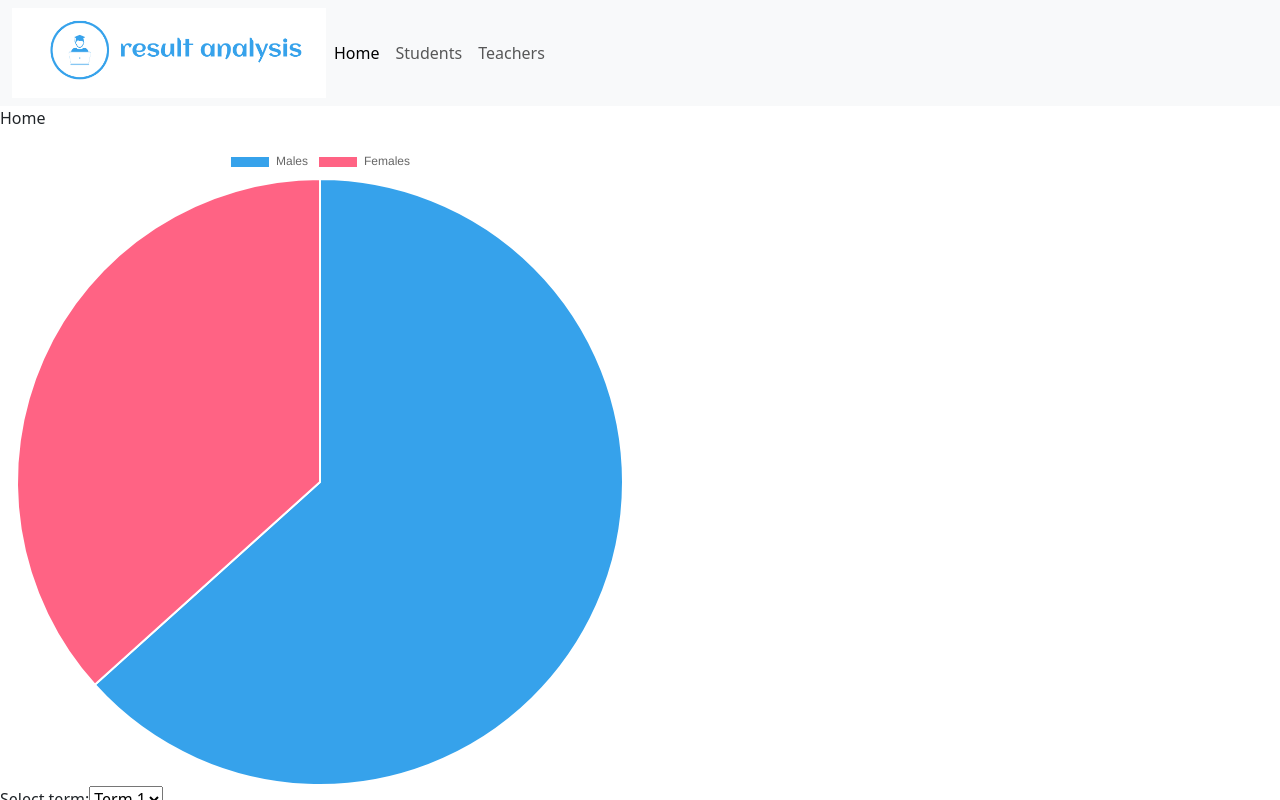
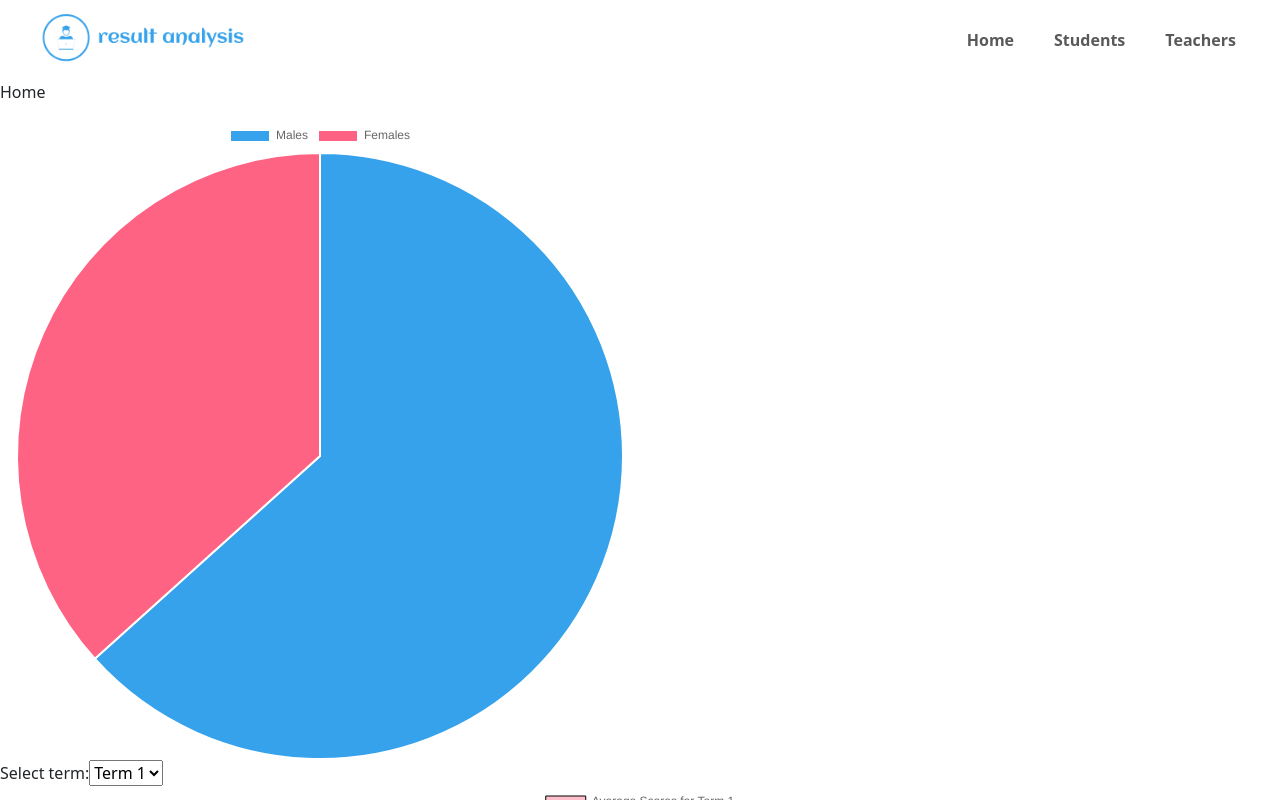
Before and after one commit to fraciah/result-analysis, a React (Vite) app: page / in a window 1280 px wide. Shown: the top 800 px of the page. Built offline with nearby package versions, Linux system fonts and the light colour scheme.

Commit message:
Add scroll effect to navbar

```diff
--- a/src/layouts/Navbar.jsx
+++ b/src/layouts/Navbar.jsx
@@ -1,28 +1,46 @@
+import { useState, useEffect } from "react";
 import { Link } from "react-router-dom";
 import logo from "../assets/logo.png";
+import "./styles.css";
 
 const Navbar = () => {
+  const [scrolled, setScrolled] = useState(false);
+
+  useEffect(() => {
+    const handleScroll = () => {
+      const isScrolled = window.scrollY > 0;
+      setScrolled(isScrolled);
+    };
+
+    //listen for scroll events
+    window.addEventListener('scroll', handleScroll);
+
+    //cleanup function to remove event listener
+    return () => {
+      window.removeEventListener('scroll', handleScroll);
+    };
+  }, []);
+
+
   return (
-    <nav className="navbar navbar-expand-lg bg-body-tertiary">
+    <nav className={`navbar sticky-top navbar-expand-lg bg-white py-1 ${scrolled ? 'scrolled-navbar' : ''}`}>
       <div className="container-fluid">
-        <img src={logo} className="img-fluid w-25" alt="logo"/>
-        {/* <a className="navbar-brand" href="#">Result Analysis</a> */}
+        <div className="logo-container">
+          <img src={logo} className="img-fluid" alt="logo"/>
+        </div>
         <button className="navbar-toggler" type="button" data-bs-toggle="collapse" data-bs-target="#navbarSupportedContent" aria-controls="navbarSupportedContent" aria-expanded="false" aria-label="Toggle navigation">
           <span className="navbar-toggler-icon"></span>
         </button>
         <div className="collapse navbar-collapse" id="navbarSupportedContent">
-          <ul className="navbar-nav me-auto mb-2 mb-lg-0">
+          <ul className="navbar-nav ms-auto mb-2 mb-lg-0">
             <li className="nav-item">
-              <Link to="/" className="nav-link active">Home</Link>
-              {/* <a className="nav-link active" aria-current="page" href="#">Home</a> */}
+              <Link to="/" className="nav-link me-4 fw-semibold">Home</Link>
             </li>
             <li className="nav-item">
-              <Link to="/students" className="nav-link">Students</Link>
-              {/* <a className="nav-link" href="#">Students</a> */}
+              <Link to="/students" className="nav-link me-4 fw-semibold">Students</Link>
             </li>
             <li className="nav-item">
-              <Link to="/teachers" className="nav-link">Teachers</Link>
-              {/* <a className="nav-link" href="#">Teachers</a> */}
+              <Link to="/teachers" className="nav-link me-4 fw-semibold">Teachers</Link>
             </li>
           </ul>
         </div>
--- /dev/null
+++ b/src/layouts/styles.css
@@ -0,0 +1,23 @@
+/* .ls-1 { letter-spacing: 1px; } */
+
+.scrolled-navbar {
+  background-color: #fff;
+  box-shadow: 0 2px 4px 0 rgba(0, 0, 0, 0.1);
+  padding: 0.5rem 0;
+  transition: padding 0.3s, box-shadow 0.3s;
+}
+
+.logo-container {
+    width: 20%;
+}
+
+.logo-container img {
+    width: 100%;
+    height: auto;
+}
+
+@media (max-width: 600px) {
+.logo-container {
+    width: 50%;
+    }
+}
```
